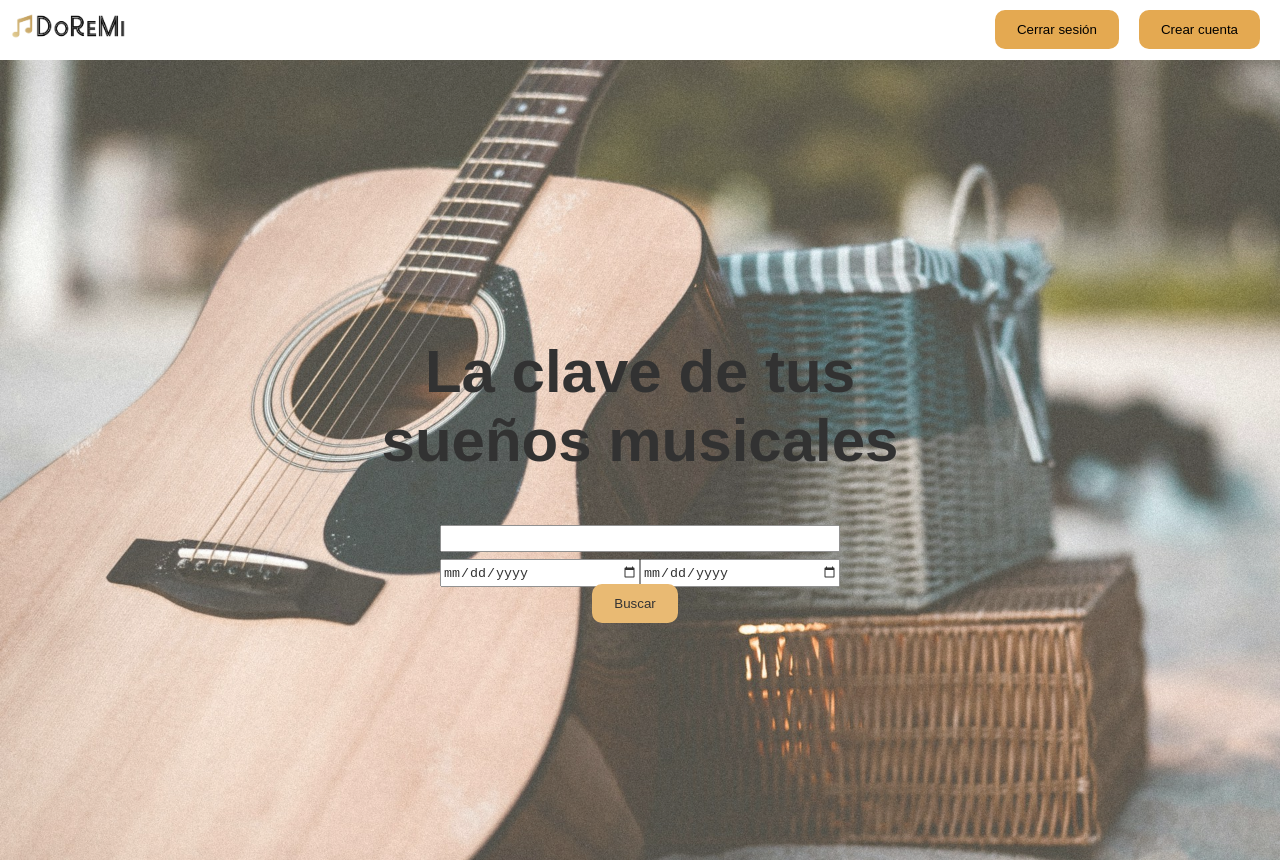
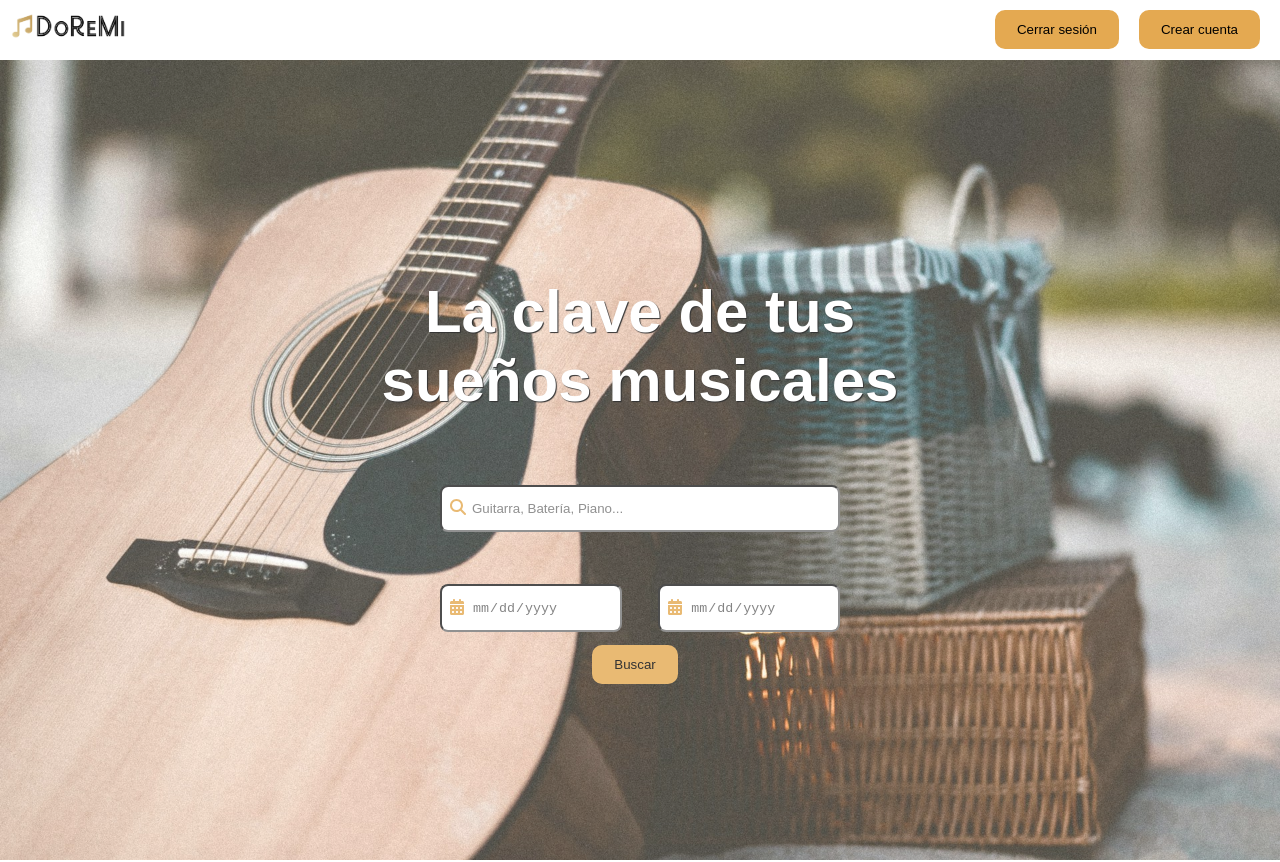
Before and after one commit to astridtorres21/Frontends_ProyectoFinal_C5_G2, a React (Create React App) app in the folder frontend/: page / in a window 1280 px wide. Shown: the top 862 px of the page. Built offline with nearby package versions, Linux system fonts and the light colour scheme.

Commit message:
Se agregan iconos al formulario de búsqueda

```diff
--- a/frontend/package.json
+++ b/frontend/package.json
@@ -3,6 +3,9 @@
   "version": "0.1.0",
   "private": true,
   "dependencies": {
+    "@fortawesome/fontawesome-svg-core": "^6.5.1",
+    "@fortawesome/free-solid-svg-icons": "^6.5.1",
+    "@fortawesome/react-fontawesome": "^0.2.0",
     "@testing-library/jest-dom": "^5.17.0",
     "@testing-library/react": "^13.4.0",
     "@testing-library/user-event": "^13.5.0",
--- a/frontend/src/components/Search.jsx
+++ b/frontend/src/components/Search.jsx
@@ -1,5 +1,7 @@
 import React, { useState } from "react";
 import "./css/Search.css";
+import { FontAwesomeIcon } from '@fortawesome/react-fontawesome';
+import { faSearch, faCalendarAlt } from '@fortawesome/free-solid-svg-icons';
 
 function App() {
   const [fechaInicio, setFechaInicio] = useState(new Date());
@@ -34,6 +36,7 @@ function App() {
     );
   };
 
+
   return (
     <div className="search" style={{ ...bgSearch, display: 'flex', flexDirection: 'column', alignItems: 'center', justifyContent: 'center', height: '100vh' }}>
       <div className="search-title">
@@ -42,33 +45,45 @@ function App() {
       <div>
         <form onSubmit={handleSubmit} className="search-form">
           <div className="search-section">
-            <div>
+            <div className="input-with-icon">
+              <FontAwesomeIcon icon={faSearch} className="frm-input frm-large-icon"/>
               <input
                 type="text"
                 id="search"
                 name="search"
                 value={search}
                 onChange={handleSearch}
+                placeholder="Guitarra, Batería, Piano..."
               />
             </div>
           </div>
           <div className="search-section-date">
-            <div>
+            <div className="input-with-icon">
+              <FontAwesomeIcon icon={faCalendarAlt} className="frm-input frm-large-icon"/>
               <input
                 type="date"
                 id="fechaInicio"
                 name="fechaInicio"
                 value={fechaInicio}
                 onChange={handleFechaInicioChange}
+                aria-hidden="true"
               />
             </div>
-            <div>
+            &nbsp;&nbsp;&nbsp;&nbsp;
+            &nbsp;&nbsp;&nbsp;&nbsp;
+            &nbsp;&nbsp;&nbsp;&nbsp;
+            &nbsp;&nbsp;&nbsp;&nbsp;
+            &nbsp;&nbsp;&nbsp;&nbsp;
+            &nbsp;&nbsp;&nbsp;&nbsp;
+            <div className="input-with-icon">
+              <FontAwesomeIcon icon={faCalendarAlt} className="frm-input frm-large-icon"/>
               <input
                 type="date"
                 id="fechaFin"
                 name="fechaFin"
                 value={fechaFin}
                 onChange={handleFechaFinChange}
+                aria-hidden="true"
               />
             </div>
           </div>
--- a/frontend/src/components/css/Search.css
+++ b/frontend/src/components/css/Search.css
@@ -30,8 +30,7 @@ label, select, input, button {
   opacity: 80%;
   justify-content: center;
   text-align: center;
-  font-size:x-small;
-
+  font-size: x-small;
 }
 
 .search-form {
@@ -42,12 +41,19 @@ label, select, input, button {
   text-align: center;
 }
 
+.search-title > h1{
+  color: #fff;
+  text-shadow: 1px 1px 1px #000;
+
+}
 
 .search-section {
   display: flex;
   width: 400px;
   text-align: center;
   top: 0px;
+  margin: 10px 30px 20px 0px;
+  padding: 20px 0px 20px 0px;
 }
 
 
@@ -60,6 +66,8 @@ label, select, input, button {
   box-sizing: border-box;
   width: 100%;
   height: 80%;
+  padding: 20px 0px 20px 0px;
+  border-radius: 8px;
 }
 
 .search-section-date {
@@ -77,4 +85,50 @@ label, select, input, button {
   box-sizing: border-box;
   width: 100%;
   height: 80%;
+  padding: 20px 0px 20px 0px;
+  border-radius: 8px;
 }
+
+.input-with-icon {
+  position: relative;
+}
+
+.input-with-icon input {
+  padding-left: 30px;
+}
+
+.input-with-icon svg {
+  position: absolute;
+  left: 10px;
+  top: 30%;
+  transform: translateY(-50%);
+}
+
+.frm-input {
+  color: #e4a951;
+}
+
+.frm-large-icon {
+  margin-top: 5px;
+  font-size: 1rem;
+}
+
+input[type="date"]::-webkit-calendar-picker-indicator {
+    display: block;
+    background: transparent;
+    bottom: 0;
+    color: transparent;
+    cursor: pointer;
+    height: auto;
+    left: 0;
+    position: absolute;
+    right: 0;
+    top: 0;
+    width: auto;
+}
+
+input[type="date"]::-webkit-inner-spin-button,
+  ::-webkit-calendar-picker-indicator,
+  ::-webkit-datetime-edit   {
+  opacity: 60%;
+}
```
Also changed, not shown: 1 other file (tests, documents, lock files or other folders). Lines whose indentation alone changed are shown as unchanged.
